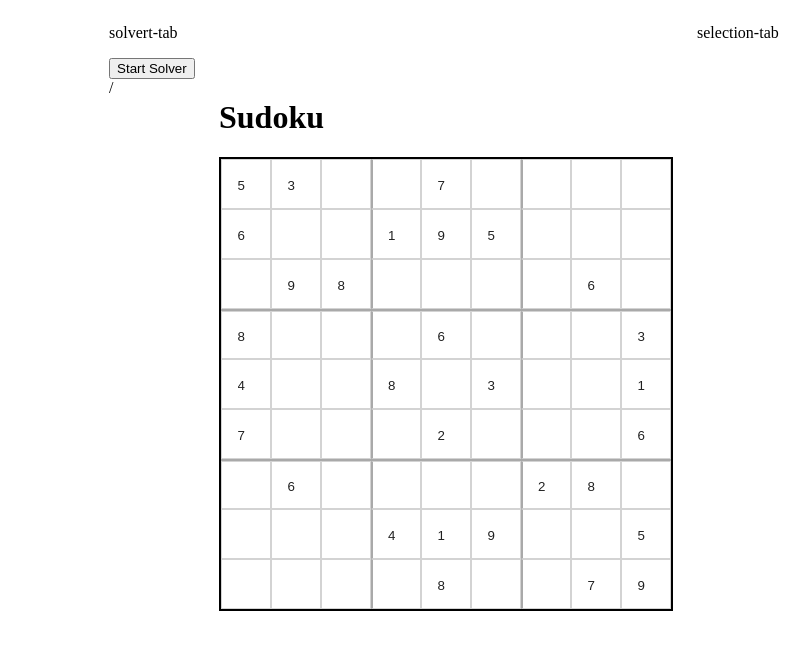
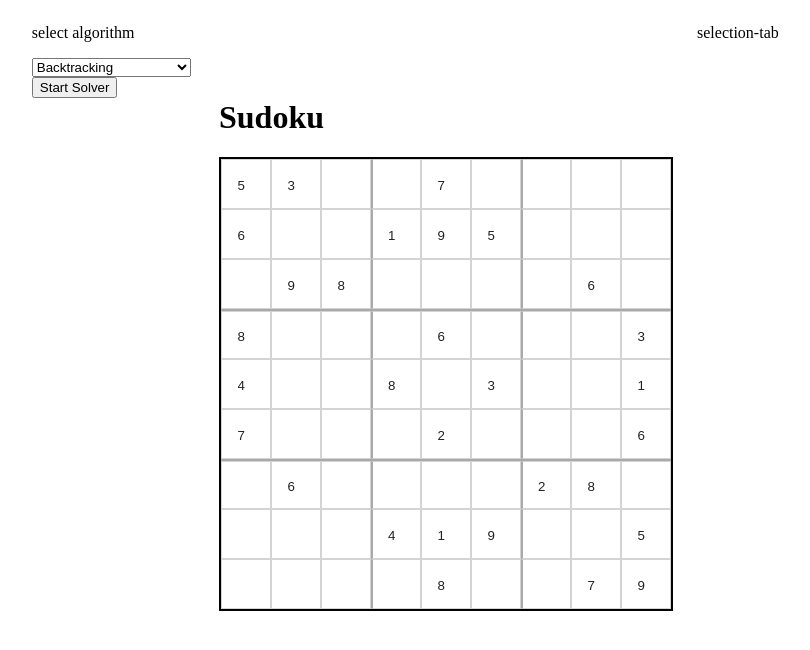
Before and after one commit to universalmensch/Projektarbeit, a Vue app: page / in a window 1280 px wide. Shown: the top 650 px of the page, without its empty margins (194-1004 px from the left). Built offline with nearby package versions, Linux system fonts and the light colour scheme.

Commit message:
fix: corrected solver selection.

```diff
--- a/src/components/SolverTab.vue
+++ b/src/components/SolverTab.vue
@@ -1,24 +1,23 @@
 <script lang="ts" setup>
-
-// TODO möglichkeit solver und option auszuwählen hinzufügen
 
 import {SolverManager, solvers} from "./SolverManager.ts";
 import type {Sudoku} from "../types/Sudoku.ts";
 import type {SolverEvent} from "../types/SolverEvent.ts";
+import type {Solver} from "../types/Solver.ts";
 
 const props = defineProps<{
   sudoku: Sudoku;
 }>();
 
-let manager: SolverManager = new SolverManager();
-
-manager.setSolver(solvers[0])
+const manager: SolverManager = new SolverManager();
+let selectedSolver: Solver = solvers[0];
 
 const emit = defineEmits<{
   (event: 'solverEvents', value: SolverEvent[]): void
 }>()
 
 const start = () => {
+  manager.setSolver(selectedSolver)
   manager.setBoard(props.sudoku);
   emit('solverEvents', manager.solveSteps());
 }
@@ -26,8 +25,18 @@ const start = () => {
 </script>
 
 <template>
-  <p>solvert-tab</p>
-  <button @click="start">Start Solver</button>/
+  <p>select algorithm</p>
+  <select v-model="selectedSolver">
+    <option
+        v-for="solver in solvers"
+        :key="solver.name"
+        :value="solver"
+    >
+      {{ solver.name }}
+    </option>
+  </select>
+
+  <button @click="start">Start Solver</button>
 </template>
 
 <style scoped>
```
